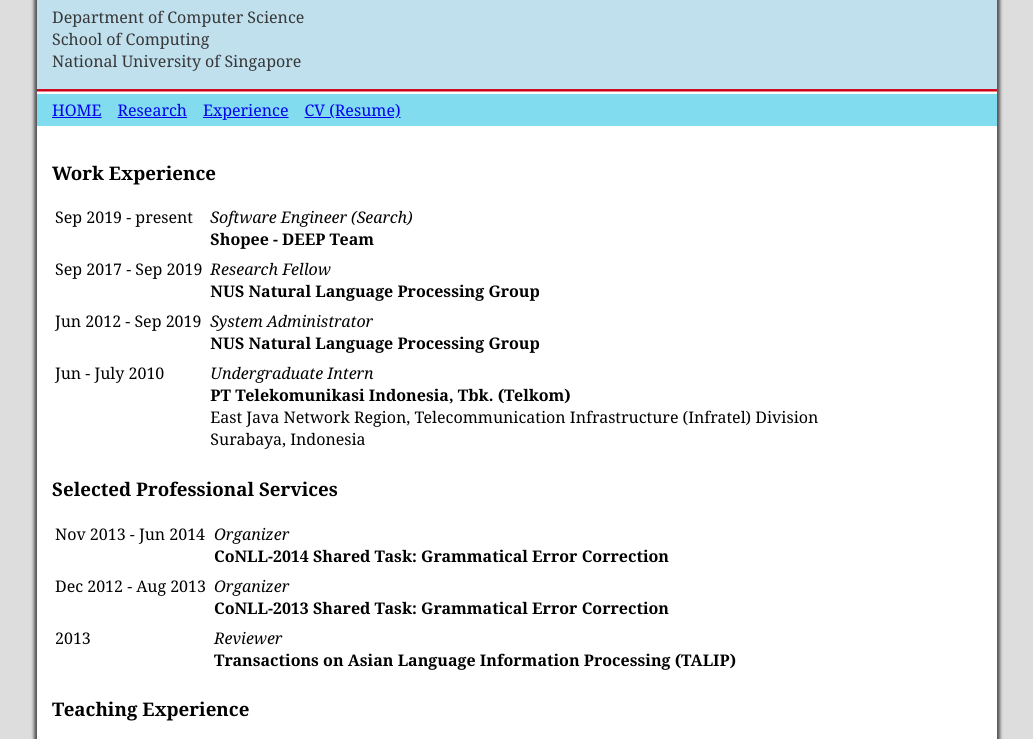
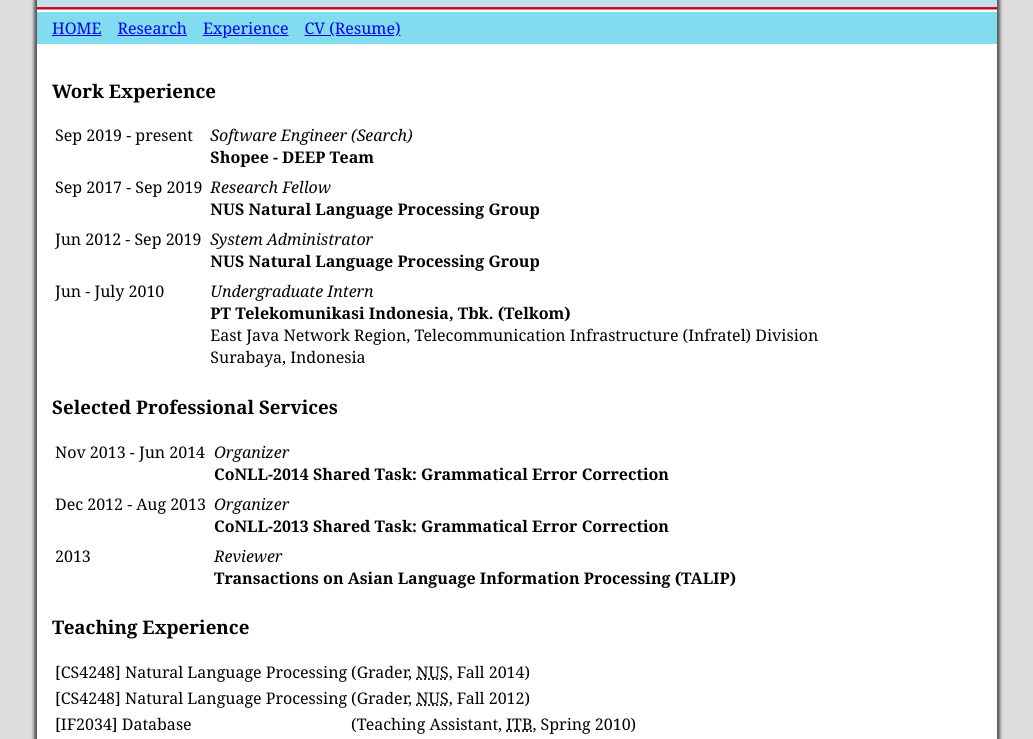
Before and after one commit to chrhad/chrhad.github.io, a plain HTML site: page experience.html in a window 1280 px wide. Shown: the part 90-829 px from the top of the page, without its empty margins (123-1156 px from the left). Drawn offline with Linux system fonts and the light colour scheme.

Commit message:
Removed affiliation with NUS
Removed affiliation with NUS

```diff
--- a/experience.html
+++ b/experience.html
@@ -11,8 +11,6 @@
   <div id="wrapper">
     <div id="banner">
       <h1>Christian Hadiwinoto</h1>
-      <p>Department of Computer Science<br/>
-      School of Computing<br/>National University of Singapore</p>
     </div>
     <div id="virtualline"></div>
     <div id="nav">
```
Also changed, not shown: research.html (+0 -2 lines).
